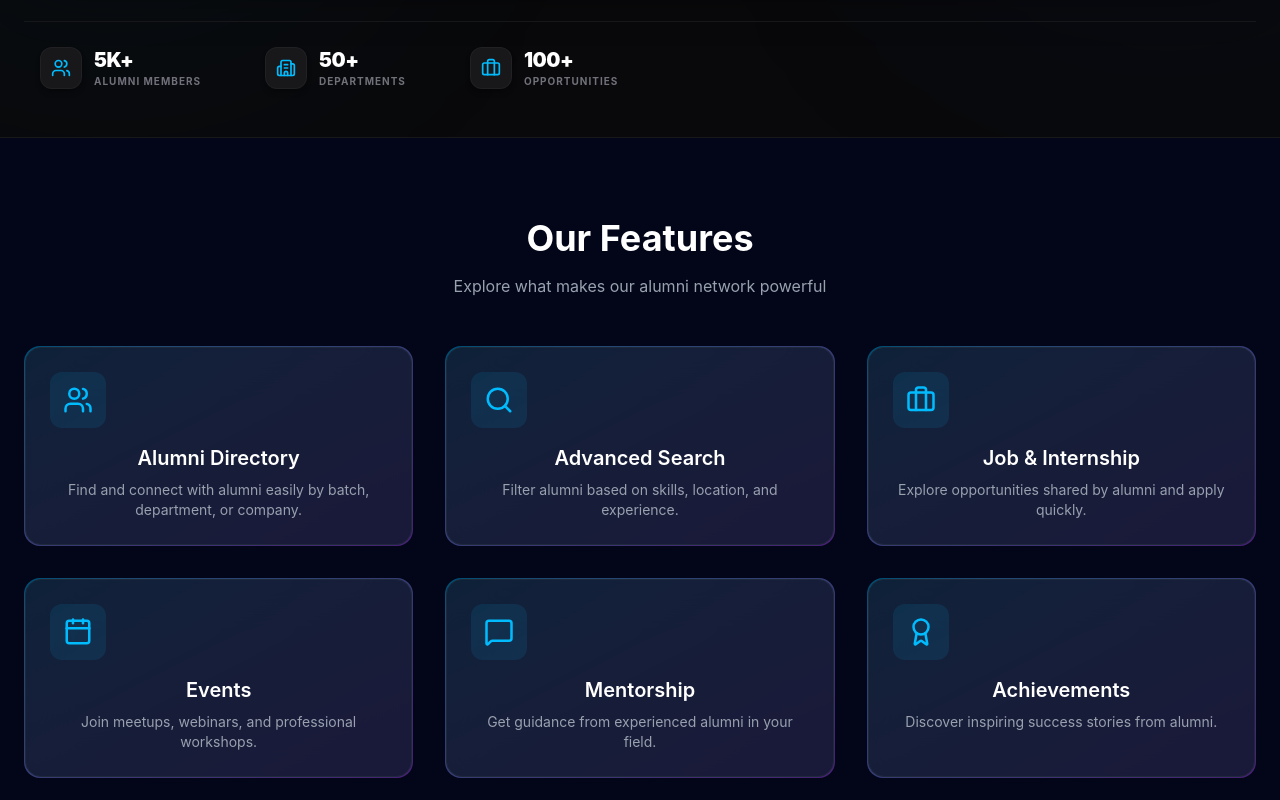
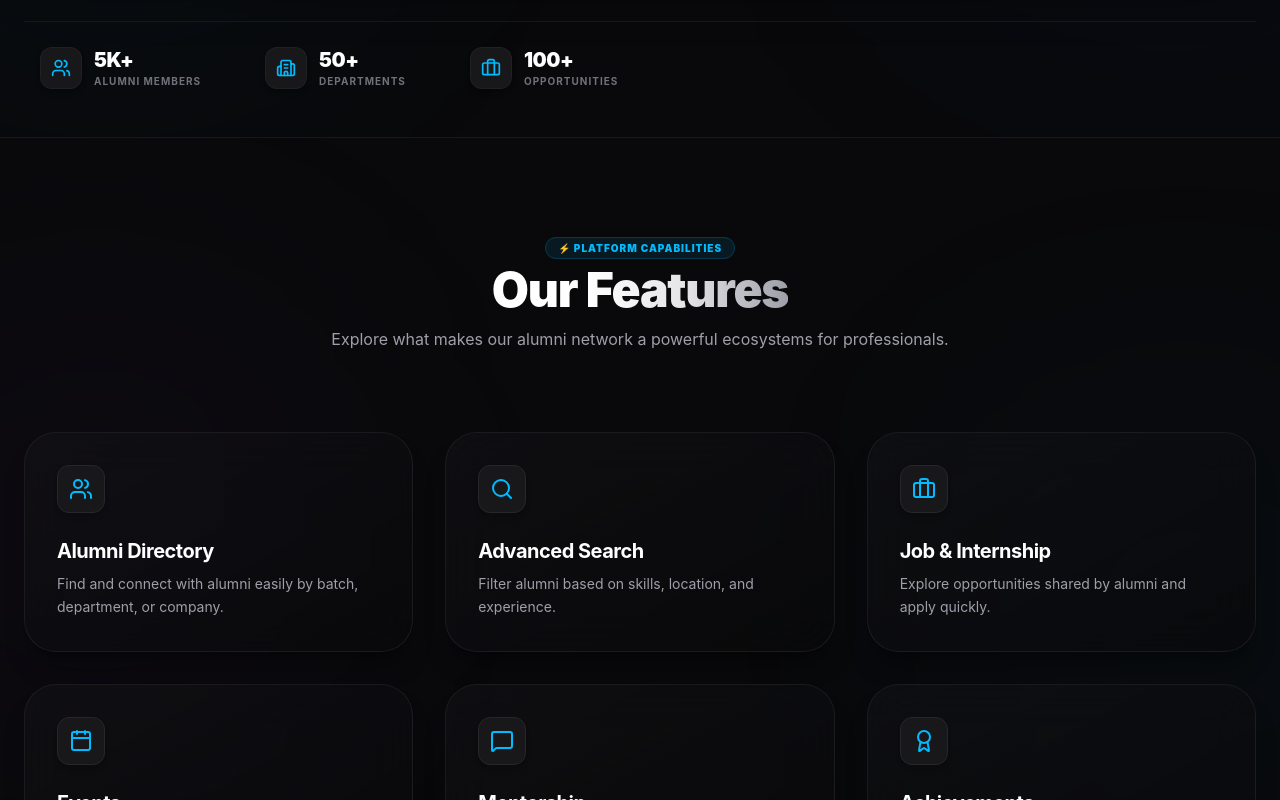
Before and after one commit to Professoramit2507/university_alumni, a React (Vite) app: page / in a window 1280 px wide. Shown: the part 680-1480 px from the top of the page. Built offline with nearby package versions, Linux system fonts and the light colour scheme.

Commit message:
Features change

```diff
--- a/src/Components/Section/Features.jsx
+++ b/src/Components/Section/Features.jsx
@@ -1,80 +1,128 @@
-import { Users, Search, Briefcase, Calendar, MessageSquare, Award } from "lucide-react";
+import { motion } from "framer-motion";
+import {
+  Users,
+  Search,
+  Briefcase,
+  Calendar,
+  MessageSquare,
+  Award
+} from "lucide-react";
 
 export default function Features() {
   const features = [
     {
-      icon: <Users size={30} />,
+      icon: <Users size={24} />,
       title: "Alumni Directory",
       desc: "Find and connect with alumni easily by batch, department, or company."
     },
     {
-      icon: <Search size={30} />,
+      icon: <Search size={24} />,
       title: "Advanced Search",
       desc: "Filter alumni based on skills, location, and experience."
     },
     {
-      icon: <Briefcase size={30} />,
+      icon: <Briefcase size={24} />,
       title: "Job & Internship",
       desc: "Explore opportunities shared by alumni and apply quickly."
     },
     {
-      icon: <Calendar size={30} />,
+      icon: <Calendar size={24} />,
       title: "Events",
       desc: "Join meetups, webinars, and professional workshops."
     },
     {
-      icon: <MessageSquare size={30} />,
+      icon: <MessageSquare size={24} />,
       title: "Mentorship",
       desc: "Get guidance from experienced alumni in your field."
     },
     {
-      icon: <Award size={30} />,
+      icon: <Award size={24} />,
       title: "Achievements",
       desc: "Discover inspiring success stories from alumni."
     }
   ];
 
+  // ফ্রেমার মোশন কন্টেইনার ভেরিয়েন্ট (স্ক্রোল করলে সিরিয়ালি কার্ড আসার জন্য)
+  const containerVariants = {
+    hidden: { opacity: 0 },
+    show: {
+      opacity: 1,
+      transition: {
+        staggerChildren: 0.1, // একটির পর আরেকটি কার্ড আসবে
+      }
+    }
+  };
+
+  const cardVariants = {
+    hidden: { opacity: 0, y: 25 },
+    show: {
+      opacity: 1,
+      y: 0,
+      transition: { duration: 0.5, ease: "easeOut" }
+    }
+  };
+
   return (
-    <section className="bg-slate-950 text-white py-20">
-      <div className="max-w-7xl mx-auto px-6 text-center">
+    <section className="relative bg-zinc-950 text-white py-24 overflow-hidden font-sans border-b border-zinc-900">
 
-        {/* Heading */}
-        <h2 className="text-3xl md:text-4xl font-bold mb-4">
-          Our Features
+      {/* 🌌 ব্যাকগ্রাউন্ডের হালকা সাইয়ান/পার্পল নিয়ন গ্লো */}
+      <div className="absolute top-1/3 -right-24 w-96 h-96 bg-sky-500/5 rounded-full blur-[140px] pointer-events-none" />
+      <div className="absolute bottom-1/3 -left-24 w-96 h-96 bg-purple-500/5 rounded-full blur-[140px] pointer-events-none" />
+
+      <div className="relative max-w-7xl mx-auto px-6">
+
+        {/* ===== HEADING AREA ===== */}
+        <div className="text-center max-w-2xl mx-auto mb-20 space-y-3">
+          <span className="text-[10px] font-black uppercase tracking-widest text-sky-400 bg-sky-500/10 border border-sky-400/20 px-3 py-1 rounded-full backdrop-blur-xs">
+            ⚡ Platform Capabilities
+          </span>
+          <h2 className="text-3xl md:text-5xl font-black tracking-tight pt-2">
+            Our <span className="text-transparent bg-clip-text bg-gradient-to-r from-white via-zinc-200 to-zinc-400">Features</span>
           </h2>
-        <p className="text-gray-400 mb-12">
-          Explore what makes our alumni network powerful
+          <p className="text-zinc-400 text-sm md:text-base font-normal leading-relaxed">
+            Explore what makes our alumni network a powerful ecosystems for professionals.
           </p>
+        </div>
 
-        {/* Card Grid */}
-        <div className="grid sm:grid-cols-2 md:grid-cols-3 gap-8">
+        {/* ===== FEATURES STAGGERED GRID ===== */}
+        <motion.div
+          variants={containerVariants}
+          initial="hidden"
+          whileInView="show"
+          viewport={{ once: true, margin: "-100px" }}
+          className="grid grid-cols-1 sm:grid-cols-2 md:grid-cols-3 gap-6 md:gap-8"
+        >
           {features.map((f, i) => (
-            <div
+            <motion.div
               key={i}
-              className="relative p-[1px] rounded-2xl bg-gradient-to-br from-sky-400/40 to-purple-500/40 hover:scale-105 transition duration-300"
+              variants={cardVariants}
+              whileHover={{ y: -6, transition: { duration: 0.2 } }}
+              className="relative overflow-hidden rounded-[2rem] border border-zinc-800/60
+                bg-gradient-to-br from-zinc-900/40 to-zinc-950/80
+                p-6 md:p-8 backdrop-blur-xl transition-all duration-300
+                shadow-xl shadow-black/30 group cursor-pointer
+                hover:border-sky-500/30 hover:shadow-[0_20px_40px_rgba(14,165,233,0.03)]"
             >
-              {/* Inner Card */}
-              <div className="bg-slate-900/80 backdrop-blur-xl rounded-2xl p-6 h-full border border-gray-800">
+              {/* 🎇 ইন্টারনাল স্পটলাইট গ্লো (হোভার করলে দৃশ্যমান হবে) */}
+              <div className="absolute -top-12 -right-12 w-28 h-28 bg-gradient-to-br from-sky-400/20 to-purple-500/0 rounded-full blur-xl opacity-0 group-hover:opacity-100 transition-opacity duration-500 pointer-events-none" />
 
-                {/* Icon */}
-                <div className="w-14 h-14 flex items-center justify-center rounded-xl bg-sky-400/10 text-sky-400 mb-4">
+              {/* Icon Container (আইকনের সাইজ মডার্ন করার জন্য ২৪ পিবি করা হয়েছে) */}
+              <div className="w-12 h-12 flex items-center justify-center rounded-xl bg-zinc-900 border border-zinc-800 text-sky-400 mb-6 group-hover:bg-gradient-to-br group-hover:from-sky-400 group-hover:to-blue-500 group-hover:text-zinc-950 group-hover:border-transparent group-hover:scale-105 transition-all duration-300 shadow-md">
                 {f.icon}
               </div>
 
               {/* Title */}
-                <h3 className="text-xl font-semibold mb-2">
+              <h3 className="text-xl font-bold text-white mb-2 tracking-tight group-hover:text-sky-400 transition-colors duration-300">
                 {f.title}
               </h3>
 
               {/* Description */}
-                <p className="text-gray-400 text-sm">
+              <p className="text-zinc-400 text-sm leading-relaxed font-normal group-hover:text-zinc-300 transition-colors duration-300">
                 {f.desc}
               </p>
-
-              </div>
-            </div>
+            </motion.div>
           ))}
-        </div>
+        </motion.div>
 
       </div>
     </section>
```
Lines whose indentation alone changed are shown as unchanged.
